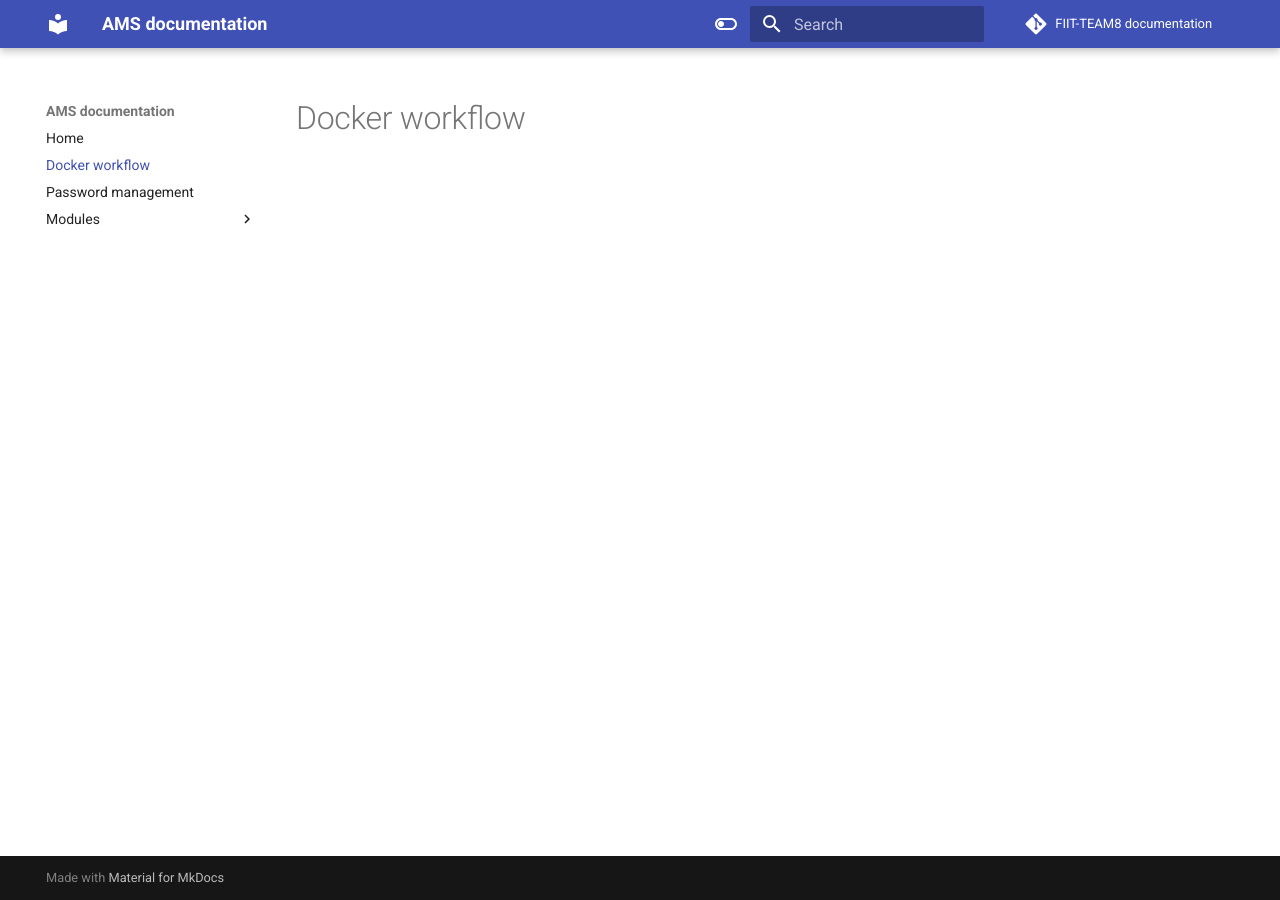
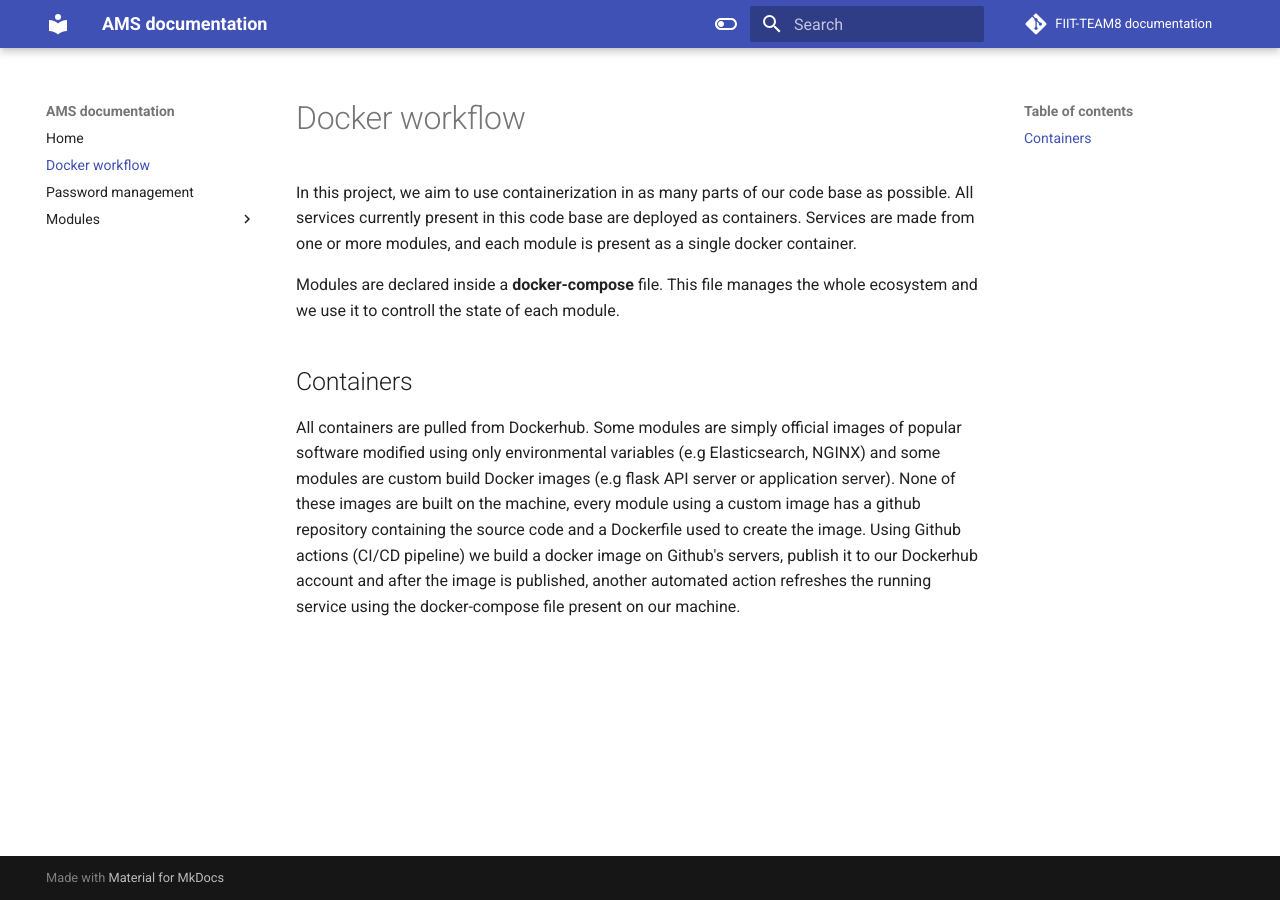
Before and after one commit to FIIT-TEAM8/team_documentation, an MkDocs documentation site: the page built from docs/docker.md, in a window 1280 px wide. Built offline with MkDocs 1.6.1 and Material for MkDocs 9.7.7, drawn with Linux system fonts in a browser that asks for light colours; comment, search, counter and statistics services are not loaded.

Commit message:
Update docker.md

```diff
--- a/docs/docker.md
+++ b/docs/docker.md
@@ -1 +1,7 @@
 # Docker workflow
+In this project, we aim to use containerization in as many parts of our code base as possible. All services currently present in this code base are deployed as containers. Services are made from one or more modules, and each module is present as a single docker container.
+
+Modules are declared inside a **docker-compose** file. This file manages the whole ecosystem and we use it to controll the state of each module.
+
+## Containers
+All containers are pulled from Dockerhub. Some modules are simply official images of popular software modified using only environmental variables (e.g Elasticsearch, NGINX) and some modules are custom build Docker images (e.g flask API server or application server). None of these images are built on the machine, every module using a custom image has a github repository containing the source code and a Dockerfile used to create the image. Using Github actions (CI/CD pipeline) we build a docker image on Github's servers, publish it to our Dockerhub account and after the image is published, another automated action refreshes the running service using the docker-compose file present on our machine.
```
